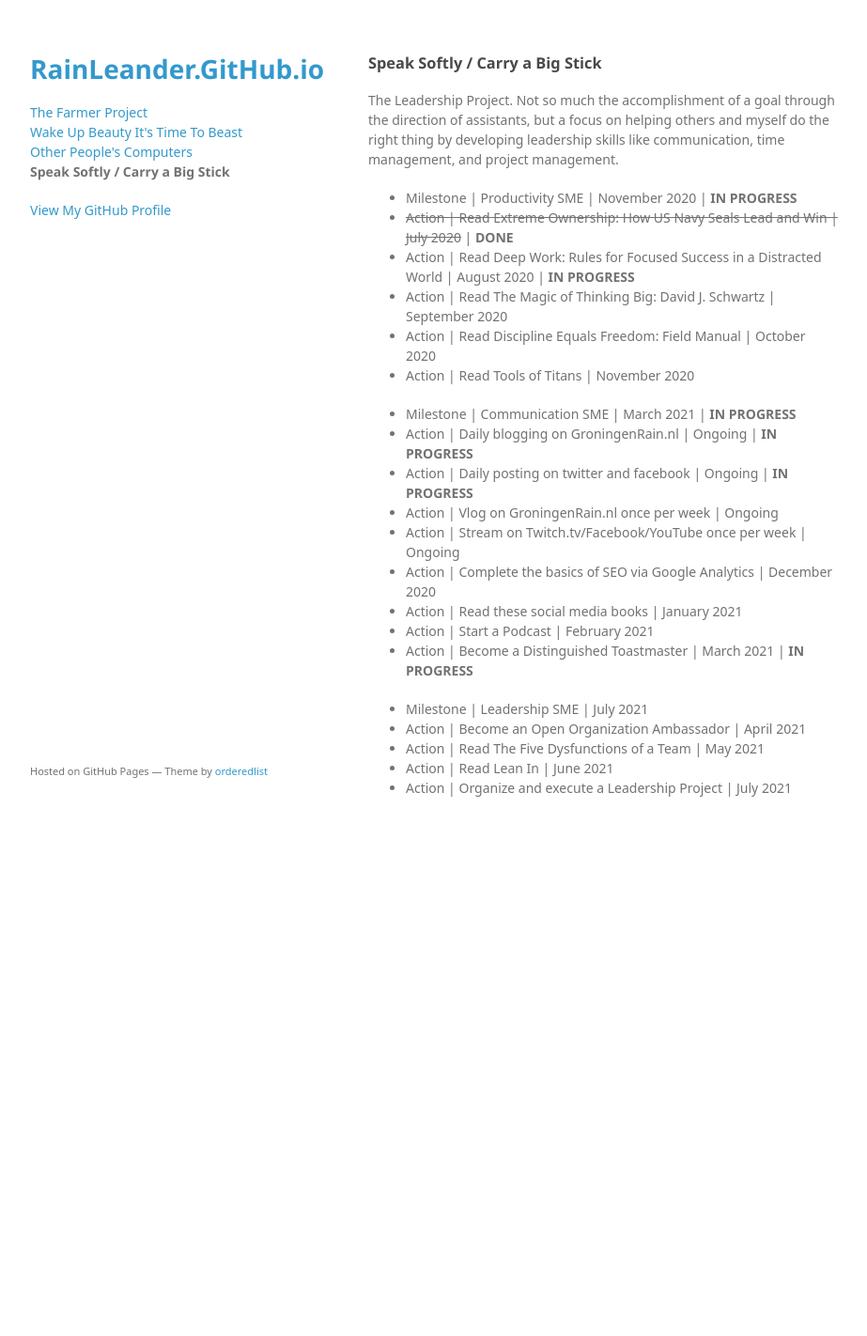
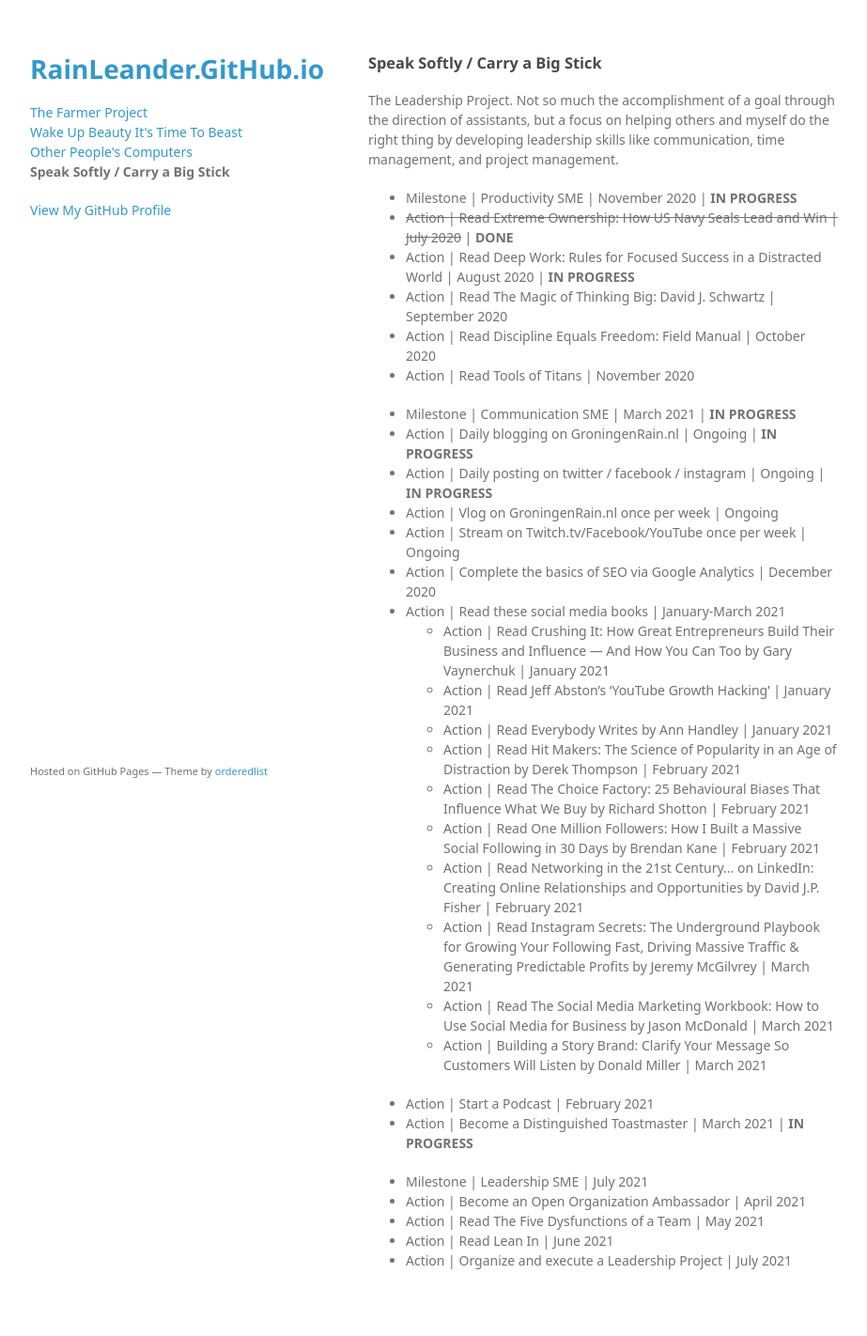
Before and after one commit to rainleander/rainleander.github.io, a Jekyll site: the page speak-softly.html, which Jekyll copies as it is, in a window 1280 px wide. Shown: the whole page at 94% size, without its empty margins (178-1101 px from the left). Built offline with Jekyll 4.4.1, drawn with Linux system fonts in a browser that asks for light colours; some web fonts are replaced; before the commit the page ends 919 px from its top, so only the background shows below that.

Commit message:
Update speak-softly.html
All the reading!

```diff
--- a/speak-softly.html
+++ b/speak-softly.html
@@ -38,11 +38,21 @@
 
         <ul><li>Milestone | Communication SME | March 2021 | <b>IN PROGRESS</b></li>
           <li>Action | Daily blogging on GroningenRain.nl | Ongoing | <b>IN PROGRESS</b></li>
-          <li>Action | Daily posting on twitter and facebook | Ongoing | <b>IN PROGRESS</b></li>
+          <li>Action | Daily posting on twitter / facebook / instagram | Ongoing | <b>IN PROGRESS</b></li>
         <li>Action | Vlog on GroningenRain.nl once per week | Ongoing</li>
         <li>Action | Stream on Twitch.tv/Facebook/YouTube once per week | Ongoing</li>
         <li>Action | Complete the basics of SEO via Google Analytics | December 2020</li>
-        <li>Action | Read these social media books | January 2021</li>
+        <li>Action | Read these social media books | January-March 2021</li>
+          <ul><li>Action | Read Crushing It: How Great Entrepreneurs Build Their Business and Influence — And How You Can Too by Gary Vaynerchuk | January 2021</li>
+            <li>Action | Read Jeff Abston’s ‘YouTube Growth Hacking’ | January 2021</li>
+            <li>Action | Read Everybody Writes by Ann Handley | January 2021</li>
+            <li>Action | Read Hit Makers: The Science of Popularity in an Age of Distraction by Derek Thompson | February 2021</li>
+            <li>Action | Read The Choice Factory: 25 Behavioural Biases That Influence What We Buy by Richard Shotton | February 2021</li>
+            <li>Action | Read One Million Followers: How I Built a Massive Social Following in 30 Days by Brendan Kane | February 2021</li>
+            <li>Action | Read Networking in the 21st Century... on LinkedIn: Creating Online Relationships and Opportunities by David J.P. Fisher | February 2021</li>
+            <li>Action | Read Instagram Secrets: The Underground Playbook for Growing Your Following Fast, Driving Massive Traffic & Generating Predictable Profits by Jeremy McGilvrey | March 2021</li>
+            <li>Action | Read The Social Media Marketing Workbook: How to Use Social Media for Business by Jason McDonald | March 2021</li>
+            <li>Action | Building a Story Brand: Clarify Your Message So Customers Will Listen by Donald Miller | March 2021</li></ul>
         <li>Action | Start a Podcast | February 2021</li>
         <li>Action | Become a Distinguished Toastmaster | March 2021 | <b>IN PROGRESS</b></li></ul>
 
```
